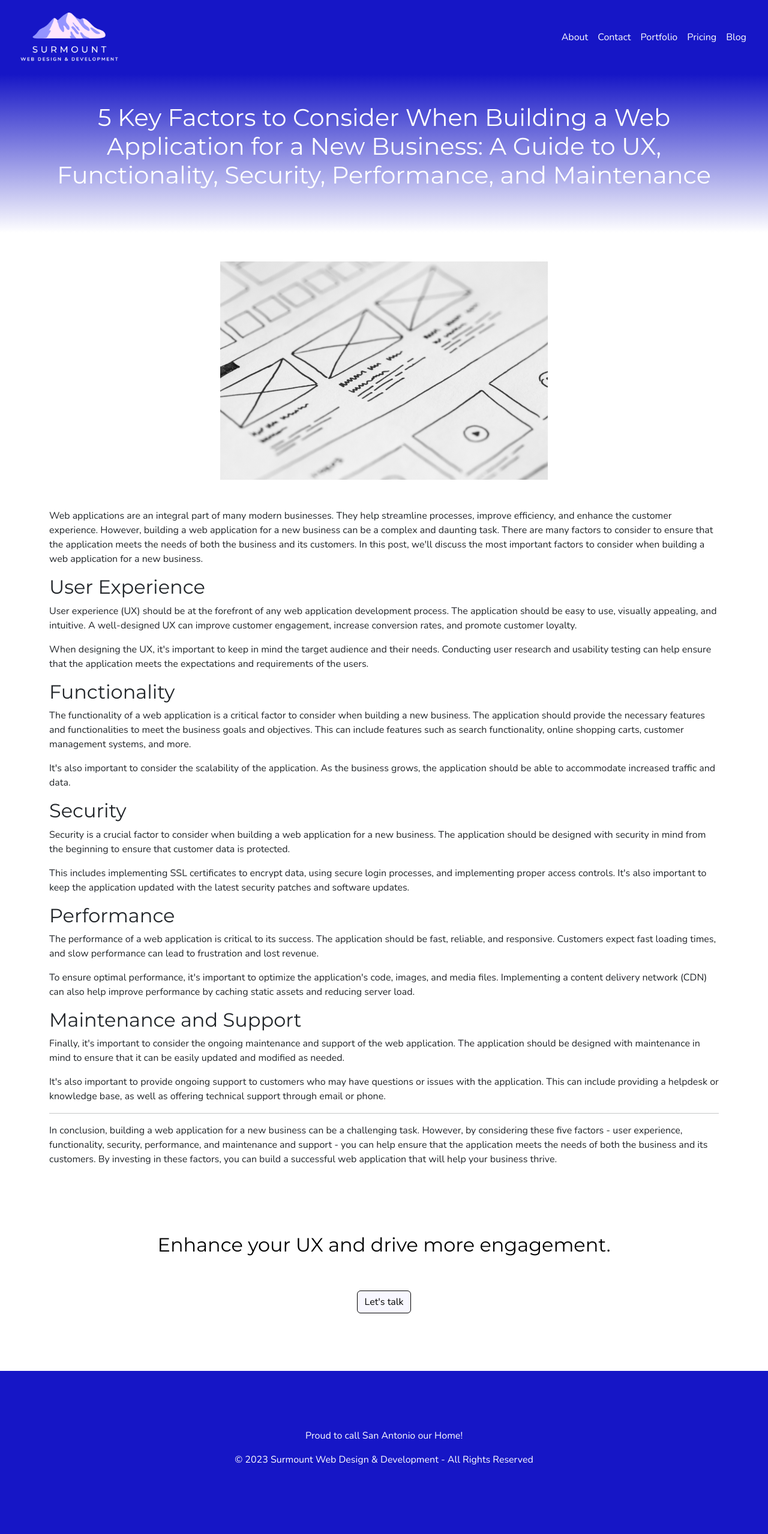
After one commit to bharding216/surmount, a Python web app: template project/templates/web_app_factors.html in a window 1280 px wide. The commit adds this page. Shown: the whole page at 60% size. Run offline with Jinja, Linux system fonts and the light colour scheme; the template is opened without the code that fills it, so the values that code supplies are empty; some libraries are stand-ins or nearby versions.

Commit message:
new article

```diff
--- a/project/templates/blog_home.html
+++ b/project/templates/blog_home.html
@@ -24,6 +24,9 @@
             <li>
                 <a id="blog_link" href="{{ url_for('views.responsive_design_tips') }}">How to Create a Website that Looks Great on Any Device</a>
             </li>
+            <li>
+                <a id="blog_link" href="{{ url_for('views.web_app_factors') }}">5 Key Factors to Consider When Building a Web Application for a New Business: A Guide to UX, Functionality, Security, Performance, and Maintenance</a>
+            </li>
         </ul>
 
     </div>
--- /dev/null
+++ b/project/templates/web_app_factors.html
@@ -0,0 +1,66 @@
+{% extends 'base.html' %}
+
+{% block title %}5 Key Factors to Consider When Building a Web Application for a New Business: A Guide to UX, Functionality, Security, Performance, and Maintenance | Surmount{% endblock %}
+
+{% block content %}
+
+<div class="py-5" style="background-image:linear-gradient(#1616c6, white);">
+    <div class="container">
+        <div class="row mb-3">
+            <div class="col-12 justify-content-center d-flex text-center">
+                <h1 style="color: white;">
+                    5 Key Factors to Consider When Building a Web Application for a New Business: A Guide to UX, Functionality, Security, Performance, and Maintenance
+                </h1>
+            </div>
+        </div>
+    </div>
+</div>
+
+
+
+
+<div class="py-5" style="background-color: white;">
+    <div class="container pb-5">
+        <div class="row justify-content-center mb-5">
+            <div class="col-12 col-md-8 col-lg-6 align-items-center d-flex justify-content-center">
+                <img src='/static/ux_wireframe.jpg' style="max-width: 100%;" alt="Creating a wireframe diagram is a great way to ensure flow through an application and improve user experience.">
+            </div>
+        </div>
+
+        <div class="mt-4">
+            <p>Web applications are an integral part of many modern businesses. They help streamline processes, improve efficiency, and enhance the customer experience. However, building a web application for a new business can be a complex and daunting task. There are many factors to consider to ensure that the application meets the needs of both the business and its customers. In this post, we&apos;ll discuss the most important factors to consider when building a web application for a new business.</p>
+            <h2>User Experience</h2>
+            <p>User experience (UX) should be at the forefront of any web application development process. The application should be easy to use, visually appealing, and intuitive. A well-designed UX can improve customer engagement, increase conversion rates, and promote customer loyalty.</p>
+            <p>When designing the UX, it&apos;s important to keep in mind the target audience and their needs. Conducting user research and usability testing can help ensure that the application meets the expectations and requirements of the users.</p>
+            <h2>Functionality</h2>
+            <p>The functionality of a web application is a critical factor to consider when building a new business. The application should provide the necessary features and functionalities to meet the business goals and objectives. This can include features such as search functionality, online shopping carts, customer management systems, and more.</p>
+            <p>It&apos;s also important to consider the scalability of the application. As the business grows, the application should be able to accommodate increased traffic and data.</p>
+            <h2>Security</h2>
+            <p>Security is a crucial factor to consider when building a web application for a new business. The application should be designed with security in mind from the beginning to ensure that customer data is protected.</p>
+            <p>This includes implementing SSL certificates to encrypt data, using secure login processes, and implementing proper access controls. It&apos;s also important to keep the application updated with the latest security patches and software updates.</p>
+            <h2>Performance</h2>
+            <p>The performance of a web application is critical to its success. The application should be fast, reliable, and responsive. Customers expect fast loading times, and slow performance can lead to frustration and lost revenue.</p>
+            <p>To ensure optimal performance, it&apos;s important to optimize the application&apos;s code, images, and media files. Implementing a content delivery network (CDN) can also help improve performance by caching static assets and reducing server load.</p>
+            <h2>Maintenance and Support</h2>
+            <p>Finally, it&apos;s important to consider the ongoing maintenance and support of the web application. The application should be designed with maintenance in mind to ensure that it can be easily updated and modified as needed.</p>
+            <p>It&apos;s also important to provide ongoing support to customers who may have questions or issues with the application. This can include providing a helpdesk or knowledge base, as well as offering technical support through email or phone.</p>
+            <hr>
+            <p>In conclusion, building a web application for a new business can be a challenging task. However, by considering these five factors - user experience, functionality, security, performance, and maintenance and support - you can help ensure that the application meets the needs of both the business and its customers. By investing in these factors, you can build a successful web application that will help your business thrive.</p>
+        </div>
+    </div>
+</div>
+
+<div class="container pb-5">
+    <div class="row text-center pb-5">
+        <h2 style="color: black;" class="pb-5">
+            Enhance your UX and drive more engagement.
+        </h2>
+
+        <a href="{{ url_for('views.contact') }}">
+            <button type="button" class="btn btn-primary">Let's talk</button>
+        </a>
+    </div>
+</div>
+
+
+{% endblock %}
--- a/project/views.py
+++ b/project/views.py
@@ -29,6 +29,9 @@ def blog():
 def responsive_design_tips():
     return render_template('responsive_design_tips.html')
 
+@views.route('/web_app_factors', methods=['GET', 'POST'])
+def web_app_factors():
+    return render_template('web_app_factors.html')
 
 @views.route('/contact_confirmation', methods=['GET', 'POST'])
 def contact_confirmation():
```
Also changed, not shown: project/static/ux_wireframe.jpg (added).
